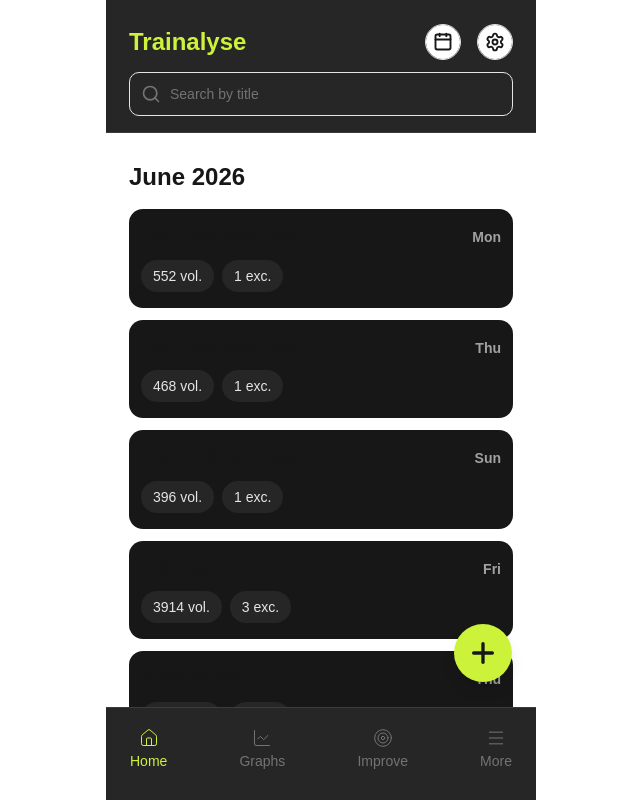
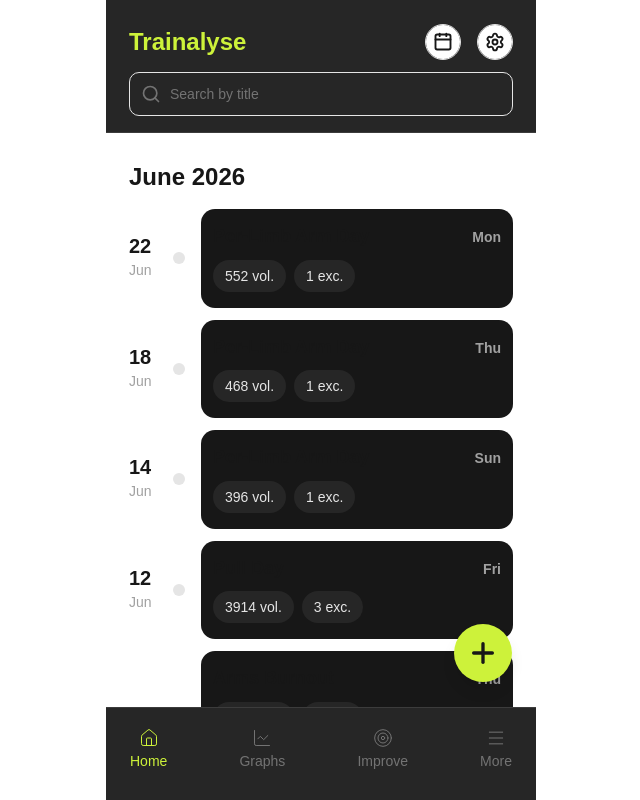
Before and after one commit to Trainalyse/trainalyse-frontend-v1, a React (Vite) app: page / in a window 1280 px wide. Shown: the whole page, without its empty margins (319-959 px from the left). Built offline with nearby package versions, Linux system fonts and the light colour scheme.

Commit message:
Add the home page timeline rail with a per-date circle centered on the card and a connecting line that stays within each month.

```diff
--- a/src/App.tsx
+++ b/src/App.tsx
@@ -57,6 +57,46 @@
         <Pill>{workout.exercises.length} exc.</Pill>
       </div>
     </>
+  )
+}
+
+// the left rail for one date: the day number with its month below, plus a
+// track holding one circle (centred on the card) and the connecting line. the
+// line hides above the first card and below the last so it never crosses a
+// month heading, and each half reaches 6px into the 12px inter-card gap so the
+// two halves meet and read as one continuous line.
+function TimelineRail({
+  date,
+  isFirst,
+  isLast,
+}: {
+  date: string
+  isFirst: boolean
+  isLast: boolean
+}) {
+  return (
+    // items-center centers the date label on the card; the track alone stretches
+    // to full card height (self-stretch) to carry the line, so the date and the
+    // circle both sit on the card's exact centerline.
+    <div className="flex items-center gap-2">
+      <div className="flex w-9 flex-col items-start">
+        <span className="text-xl leading-none font-bold text-primary">
+          {format(parseISO(date), "d")}
+        </span>
+        <span className="mt-1 text-sm font-medium text-[var(--text-subheading)]">
+          {format(parseISO(date), "MMM")}
+        </span>
+      </div>
+      <div className="relative w-3 self-stretch">
+        {!isFirst && (
+          <span className="absolute top-[-6px] bottom-1/2 left-1/2 w-px -translate-x-1/2 bg-[rgb(var(--white-channels)/20%)]" />
+        )}
+        {!isLast && (
+          <span className="absolute top-1/2 bottom-[-6px] left-1/2 w-px -translate-x-1/2 bg-[rgb(var(--white-channels)/20%)]" />
+        )}
+        <span className="absolute top-1/2 left-1/2 size-3 -translate-x-1/2 -translate-y-1/2 rounded-full bg-[var(--color-white-2)]" />
+      </div>
+    </div>
   )
 }
 
@@ -278,14 +318,23 @@
                   <h2 className="text-2xl font-bold text-primary">
                     {month.label}
                   </h2>
-                  {/* 12px between date-cards within the same month. */}
+                  {/* 12px between date-cards within the same month. each row
+                      pairs the timeline rail with its card. */}
                   <div className="flex flex-col gap-[var(--space-md)]">
-                    {month.groups.map((group) => (
-                      <DateCard
+                    {month.groups.map((group, i) => (
+                      <div
                         key={group.date}
-                        group={group}
-                        onOpen={handleWorkoutOpen}
-                      />
+                        className="flex items-stretch gap-4"
+                      >
+                        <TimelineRail
+                          date={group.date}
+                          isFirst={i === 0}
+                          isLast={i === month.groups.length - 1}
+                        />
+                        <div className="min-w-0 flex-1">
+                          <DateCard group={group} onOpen={handleWorkoutOpen} />
+                        </div>
+                      </div>
                     ))}
                   </div>
                 </div>
```
